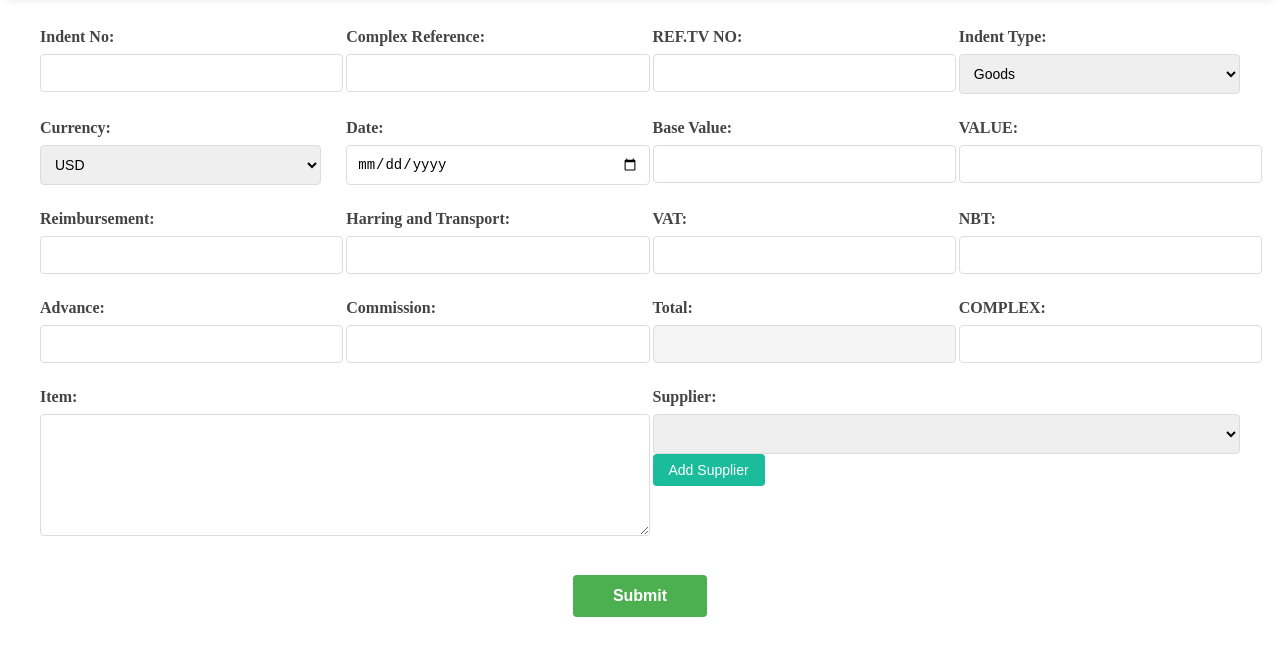
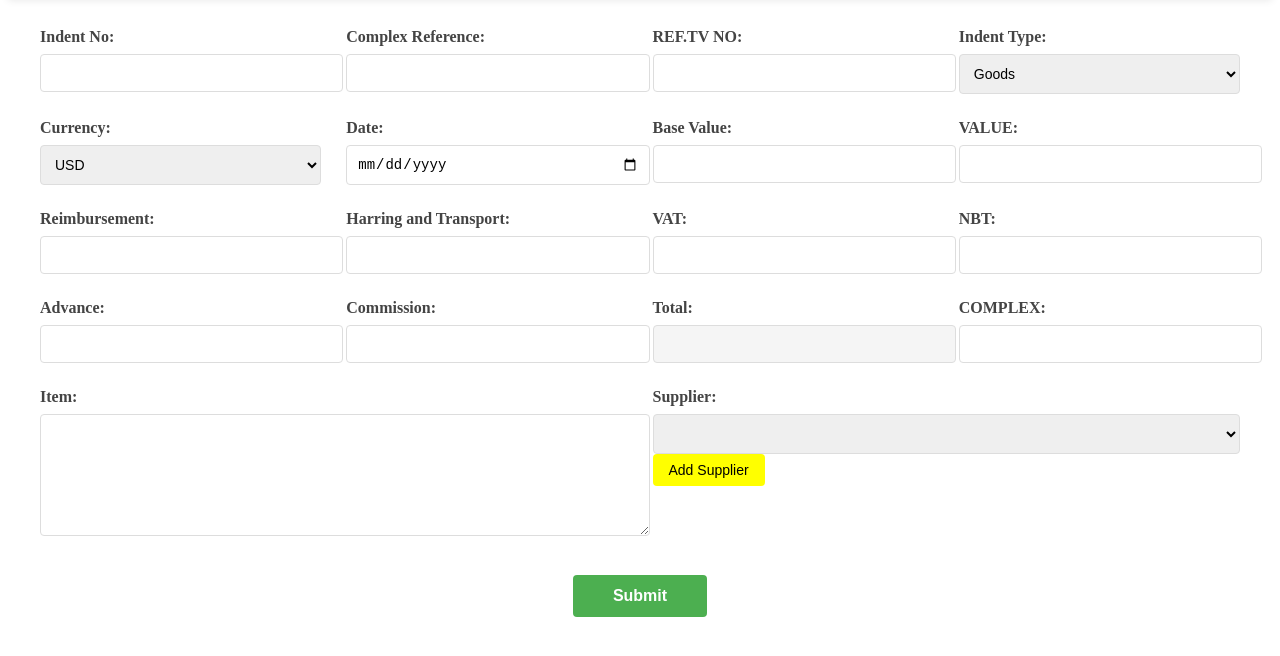
Before and after one commit to dgyrsenevirathne/INDENT-SYSTEM, a website: page public/index.html in a window 1280 px wide. Shown: the part 72-728 px from the top of the page. Drawn offline with Linux system fonts and the light colour scheme; no server answers.

Commit message:
add new color for add supplier button

```diff
--- a/public/css/styles.css
+++ b/public/css/styles.css
@@ -265,8 +265,8 @@ button[type="submit"]:hover {
 
 .add-supplier-btn {
     padding: 8px 16px;
-    background-color: #1ABC9C;
-    color: white;
+    background-color: yellow;
+    color: black;
     border: none;
     border-radius: 4px;
     cursor: pointer;
@@ -275,7 +275,7 @@ button[type="submit"]:hover {
 }
 
 .add-supplier-btn:hover {
-    background-color: #149B7F;
+    background-color: rgb(117, 255, 62);
 }
 
 .add-supplier-btn:active {
```
